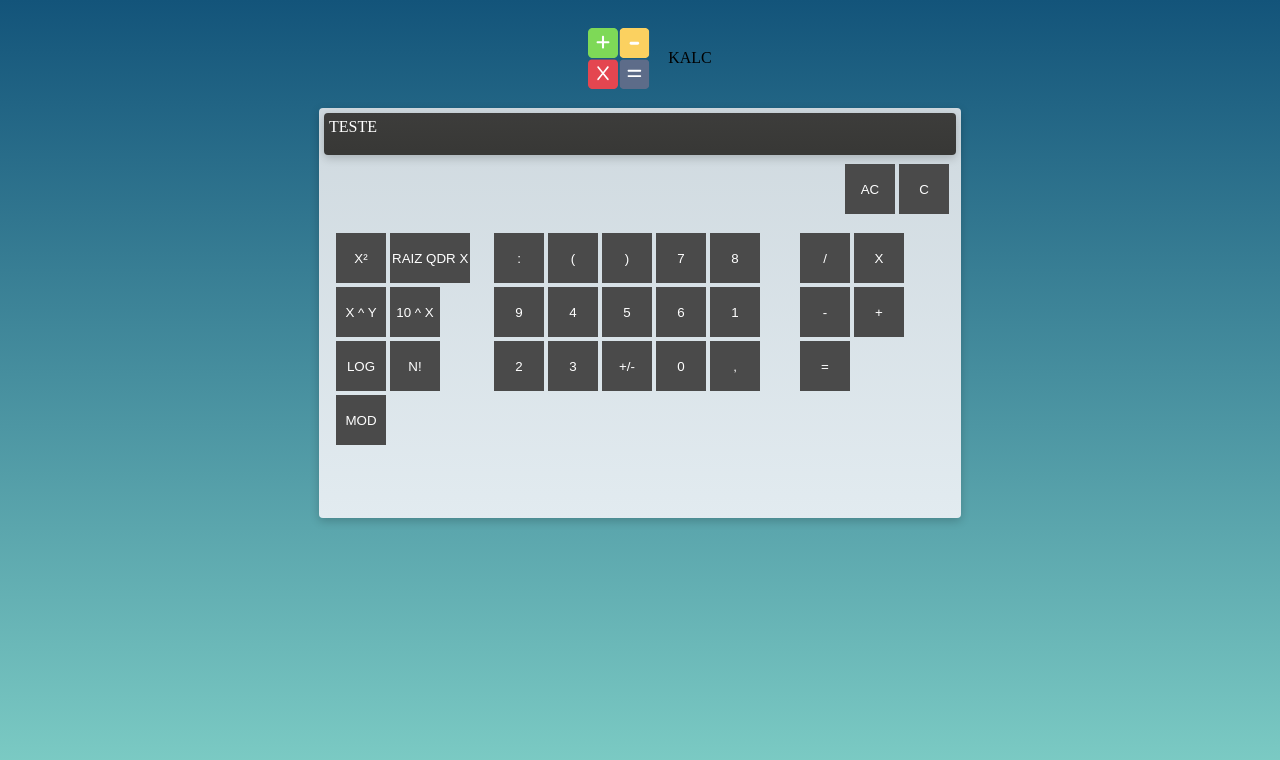
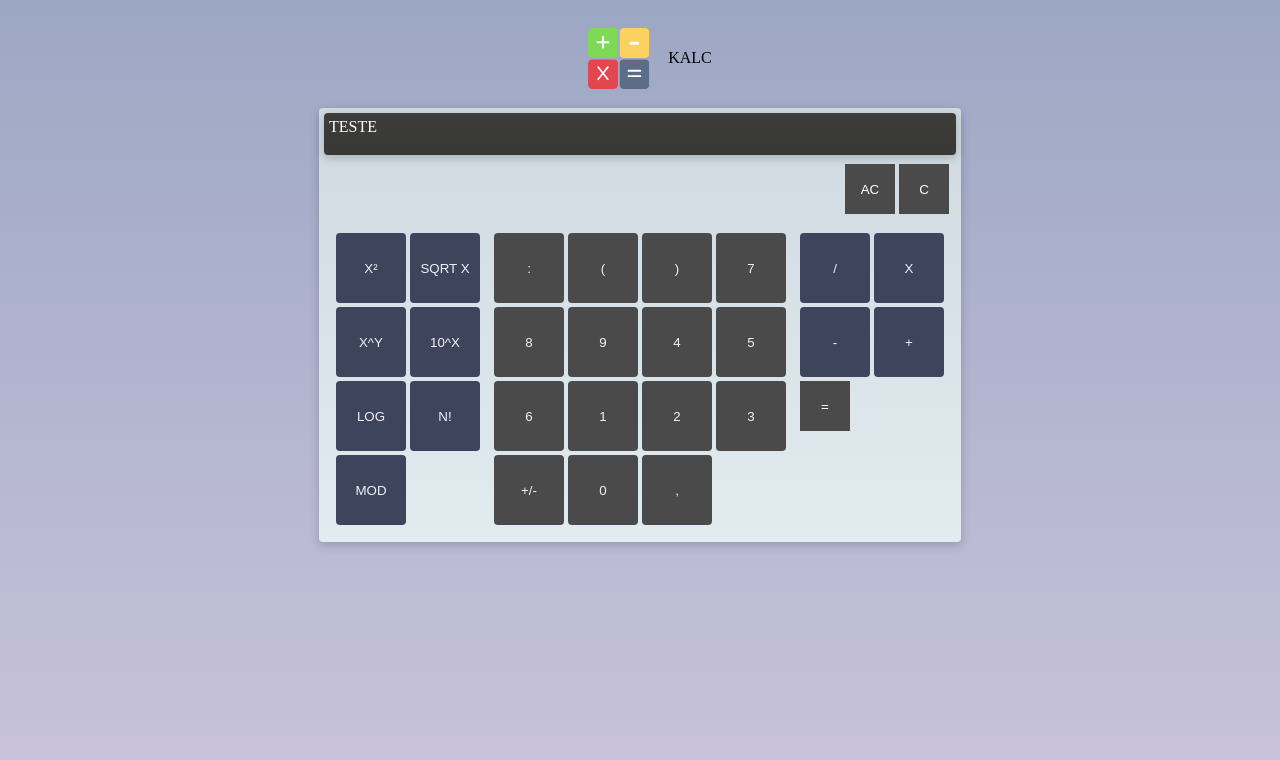
Before and after one commit to LFCavalcanti/kalc, a React (Vite) app: page / in a window 1280 px wide. Shown: the top 760 px of the page. Built offline with nearby package versions, Linux system fonts and the light colour scheme.

Commit message:
Define color theme and component for keypad button

```diff
--- /dev/null
+++ b/src/components/BtnKeypad/BtnKeypad.module.scss
@@ -0,0 +1,47 @@
+@import "../../styleVariables.scss";
+$margin: 2px;
+$padding: 2px;
+$min-height: 70px;
+$max-height: 170px;
+$min-width: 70px;
+$max-width: 170px;
+$border-radius: 0.25rem;
+$border: 0;
+
+.btnOp {
+    margin: $margin;
+    padding: $padding;
+    color: $grey-neutral;
+    background-color: $blue-dark;
+    min-height: $min-height;
+    max-height: $max-height;
+    min-width: $min-width;
+    max-width: $max-width;
+    border-radius: $border-radius;
+    border: $border;
+}
+.btnOp:hover {
+    background-color: $blue-light;
+}
+.btnOp:active {
+    background-color: $grey-dark;
+}
+
+.btnNum {
+    margin: $margin;
+    padding: $padding;
+    color: $grey-neutral;
+    background-color: $grey-darkest;
+    min-height: $min-height;
+    max-height: $max-height;
+    min-width: $min-width;
+    max-width: $max-width;
+    border-radius: $border-radius;
+    border: $border;
+}
+.btnNum:hover {
+    background-color: $grey-dark;
+}
+.btnNum:active {
+    background-color: $blue-light;
+}
--- /dev/null
+++ b/src/components/BtnKeypad/index.tsx
@@ -0,0 +1,15 @@
+import styles from './BtnKeypad.module.scss'
+
+interface props {
+    text: string,
+    variant?: string
+}
+
+export default function BtnKeypad({
+    text = 'Botão',
+    variant = 'num'
+}: props){
+    return (
+        <button className={variant === 'op' ? styles.btnOp : styles.btnNum}>{text}</button>
+    )
+}
--- a/src/components/Keypad/index.tsx
+++ b/src/components/Keypad/index.tsx
@@ -1,3 +1,4 @@
+import BtnKeypad from '../BtnKeypad'
 import styles from './Keypad.module.scss'
 export default function Keypad(){
     return(
@@ -9,37 +10,36 @@ export default function Keypad(){
 
             <div className={styles.buttons}>
                 <div className={styles.advop}>
-                    <button>X²</button>
-                    <button>RAIZ QDR X</button>
-                    <button>X ^ Y</button>
-                    <button>10 ^ X</button>
-                    <button>LOG</button>
-                    <button>N!</button>
-                    <button>MOD</button>
+                    <BtnKeypad text="X²" variant="op"></BtnKeypad>
+                    <BtnKeypad text="SQRT X" variant='op'></BtnKeypad>
+                    <BtnKeypad text="X^Y" variant='op'></BtnKeypad>
+                    <BtnKeypad text="10^X" variant='op'></BtnKeypad>
+                    <BtnKeypad text="LOG" variant='op'></BtnKeypad>
+                    <BtnKeypad text="N!" variant='op'></BtnKeypad>
+                    <BtnKeypad text="MOD" variant='op'></BtnKeypad>
                 </div>
                 <div className={styles.numbers}>
-                    <button>:</button>
-                    <button>(</button>
-                    <button>)</button>
-                    <button>7</button>
-                    <button>8</button>
-                    <button>9</button>
-                    <button>4</button>
-                    <button>5</button>
-                    <button>6</button>
-                    <button>1</button>
-                    <button>2</button>
-                    <button>3</button>
-                    <button>+/-</button>
-                    <button>0</button>
-                    <button>,</button>
-
+                    <BtnKeypad text=":"></BtnKeypad>
+                    <BtnKeypad text="("></BtnKeypad>
+                    <BtnKeypad text=")"></BtnKeypad>
+                    <BtnKeypad text="7"></BtnKeypad>
+                    <BtnKeypad text="8"></BtnKeypad>
+                    <BtnKeypad text="9"></BtnKeypad>
+                    <BtnKeypad text="4"></BtnKeypad>
+                    <BtnKeypad text="5"></BtnKeypad>
+                    <BtnKeypad text="6"></BtnKeypad>
+                    <BtnKeypad text="1"></BtnKeypad>
+                    <BtnKeypad text="2"></BtnKeypad>
+                    <BtnKeypad text="3"></BtnKeypad>
+                    <BtnKeypad text="+/-"></BtnKeypad>
+                    <BtnKeypad text="0"></BtnKeypad>
+                    <BtnKeypad text=","></BtnKeypad>
                 </div>
                 <div className={styles.operations}>
-                    <button>/</button>
-                    <button>X</button>
-                    <button>-</button>
-                    <button>+</button>
+                    <BtnKeypad text="/" variant="op"></BtnKeypad>
+                    <BtnKeypad text="X" variant="op"></BtnKeypad>
+                    <BtnKeypad text="-" variant="op"></BtnKeypad>
+                    <BtnKeypad text="+" variant="op"></BtnKeypad>
                     <button>=</button>
                 </div>
             </div>
--- a/src/index.module.scss
+++ b/src/index.module.scss
@@ -1,10 +1,13 @@
+@import "./src/styleVariables.scss";
+
 html {
     height: 100%;
 }
 
 body {
     align-items: center;
-    background: linear-gradient(#13547a, #80d0c7);
+    //background: linear-gradient(#13547a, #80d0c7);
+    background: linear-gradient($blue-light, $magenta-mid);
     background-repeat: no-repeat;
     background-attachment: fixed;
 }
--- /dev/null
+++ b/src/styleVariables.scss
@@ -0,0 +1,9 @@
+$blue-dark: #3D445C;
+$blue-light: #9CA7C3;
+$grey-neutral: #F3F0F9;
+$grey-dark: #63686F;
+$grey-darkest: #4a4a4a;
+$magenta-light: #ECE1F1;
+$magenta-mid: #CAC3DC;
+$red-mid: #FBB7CB;
+$red-dark: #c62a2a;
```
